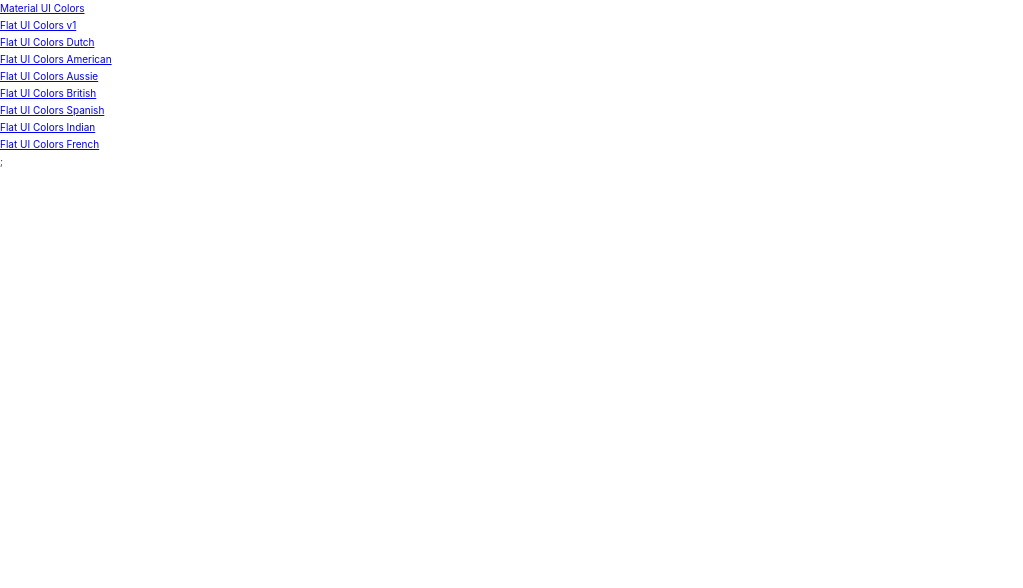
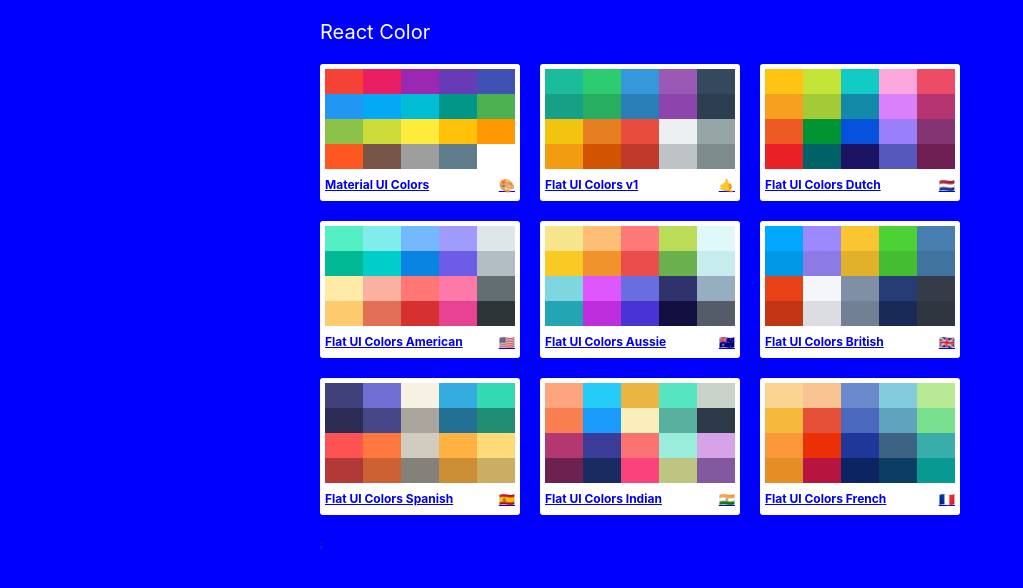
Before and after one commit to BinhHust/colors-app, a React (Create React App) app: page / in a window 1280 px wide. Shown: the top 588 px of the page, without its empty margins (0-1023 px from the left). Built offline with nearby package versions, Linux system fonts and the light colour scheme; the HTML template or start-up script is replaced by a standard one.

Commit message:
added paletteList

```diff
--- a/package.json
+++ b/package.json
@@ -5,6 +5,7 @@
   "dependencies": {
     "@material-ui/core": "^4.6.0",
     "@material-ui/icons": "^4.5.1",
+    "@material-ui/styles": "^4.6.0",
     "chroma-js": "^2.1.0",
     "rc-slider": "^8.7.1",
     "react": "^16.11.0",
--- /dev/null
+++ b/src/MiniPalette.js
@@ -0,0 +1,63 @@
+import {withStyles} from '@material-ui/styles';
+import React from 'react';
+import {Link} from 'react-router-dom';
+
+const styles = {
+  root: {
+    backgroundColor: '#fff',
+    flex: '0 0 calc(33.3334% - 1.3334rem)',
+    marginBottom: '2rem',
+    padding: '.5rem',
+    borderRadius: '3px',
+
+    '&:not(:nth-child(3n))': {
+      marginRight: '2rem',
+    },
+
+    '&:hover': {
+      cursor: 'pointer'
+    }
+  },
+  colorsBox: {
+    height: '10rem',
+    width: '100%',
+    overflow: 'hidden',
+    display: 'flex',
+    flexWrap: 'wrap'
+  },
+  color: {
+    flex: '0 0 20%',
+    height: '25%'
+  },
+  title: {
+    display: 'flex',
+    justifyContent: 'space-between',
+    alignItems: 'center',
+    marginTop: '.5rem',
+    fontSize: '1.2rem',
+    '& span': {
+      fontSize: '1.3rem'
+    }
+  }
+}
+
+function MiniPalette(props) {
+  const {classes, paletteName, id, emoji, colors} = props;
+  const colorsBox = colors.map(color => (
+    <div className={classes.color} style={{backgroundColor: color.color}}></div>
+  ));
+
+  return (
+    <Link className={classes.root} to={`/palette/${id}`}>
+      <div className={classes.colorsBox}>
+        {colorsBox}
+      </div>
+      <h5 className={classes.title}>
+        {paletteName}
+        <span>{emoji}</span>
+      </h5>
+    </Link>
+  );
+}
+
+export default withStyles(styles)(MiniPalette);
--- a/src/Palette.js
+++ b/src/Palette.js
@@ -7,6 +7,7 @@
   constructor(props) {
     super(props);
     this.state = {
+      // #1: ele childrent la nn lam thay doi state trong parrent => goi func dc truyen tu cha, trong component con (argument: [chil] - par)
       level: 500,
       format: 'hex'
     }
--- a/src/PaletteList.js
+++ b/src/PaletteList.js
@@ -1,22 +1,53 @@
 import React, { Component } from 'react';
 import {Link} from 'react-router-dom';
+import {withStyles} from '@material-ui/styles';
+import MiniPalette from './MiniPalette';
+
+const styles = {
+  root: {
+    boxSizing: 'border-box',
+    backgroundColor: 'blue',
+    height: '100vh'
+  },
+  container: {
+    width: '50%',
+    margin: '0 auto',
+    display: 'flex',
+    flexDirection: 'column'
+  },
+  title: {
+    color: '#fff',
+    fontSize: '2rem',
+    margin: '1.5rem 0'
+  },
+  colors: {
+    display: 'flex',
+    flexWrap: 'wrap',
+  }
+}
 
 class PaletteList extends Component {
   constructor(props) {
     super(props);
     this.state = {  }
   }
+
   render() {
+    const {seedColors, classes} = this.props;
+
     return (
-      <div className="PaletteList">
-        {this.props.seedColors.map(palette => (
-          <p key={palette.id}>
-            <Link to={`/palette/${palette.id}`}>{palette.paletteName}</Link>
-          </p>
-        ))};
+      <div className={classes.root}>
+        <div className={classes.container}>
+          <nav className={classes.title}>React Color</nav>
+          <div className={classes.colors}>
+            {seedColors.map(palette => (
+              <MiniPalette {...palette}/>
+            ))};
+          </div>
+        </div>
       </div>
     );
   }
 }
 
-export default PaletteList;
+export default withStyles(styles)(PaletteList);
```
Also changed, not shown: 1 other file (tests, documents, lock files or other folders).
